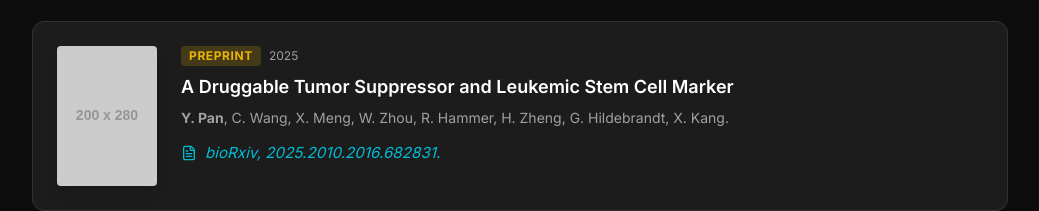
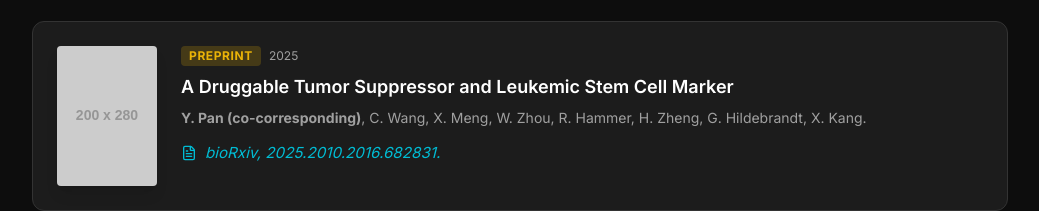
Before and after one commit to richardmpan/richardmpan.github.io, a website: page index.html in a window 1280 px wide. Shown: the part 1296-1507 px from the top of the page, without its empty margins (120-1159 px from the left). Drawn offline with nearby package versions, Linux system fonts and the light colour scheme; placeholder pictures from the web are drawn by us.

Commit message:
Update author name in publication details

```diff
--- a/index.html
+++ b/index.html
@@ -141,7 +141,7 @@
                             A Druggable Tumor Suppressor and Leukemic Stem Cell Marker
                         </span>
                         <p class="text-sm text-[var(--text-muted)] mb-3 leading-relaxed">
-                            <strong>Y. Pan</strong>, C. Wang, X. Meng, W. Zhou, R. Hammer, H. Zheng,
+                            <strong>Y. Pan (co-corresponding)</strong>, C. Wang, X. Meng, W. Zhou, R. Hammer, H. Zheng,
                             G. Hildebrandt, X. Kang.
                         </p>
                         <p class="pub-journal flex items-center gap-2">
```
